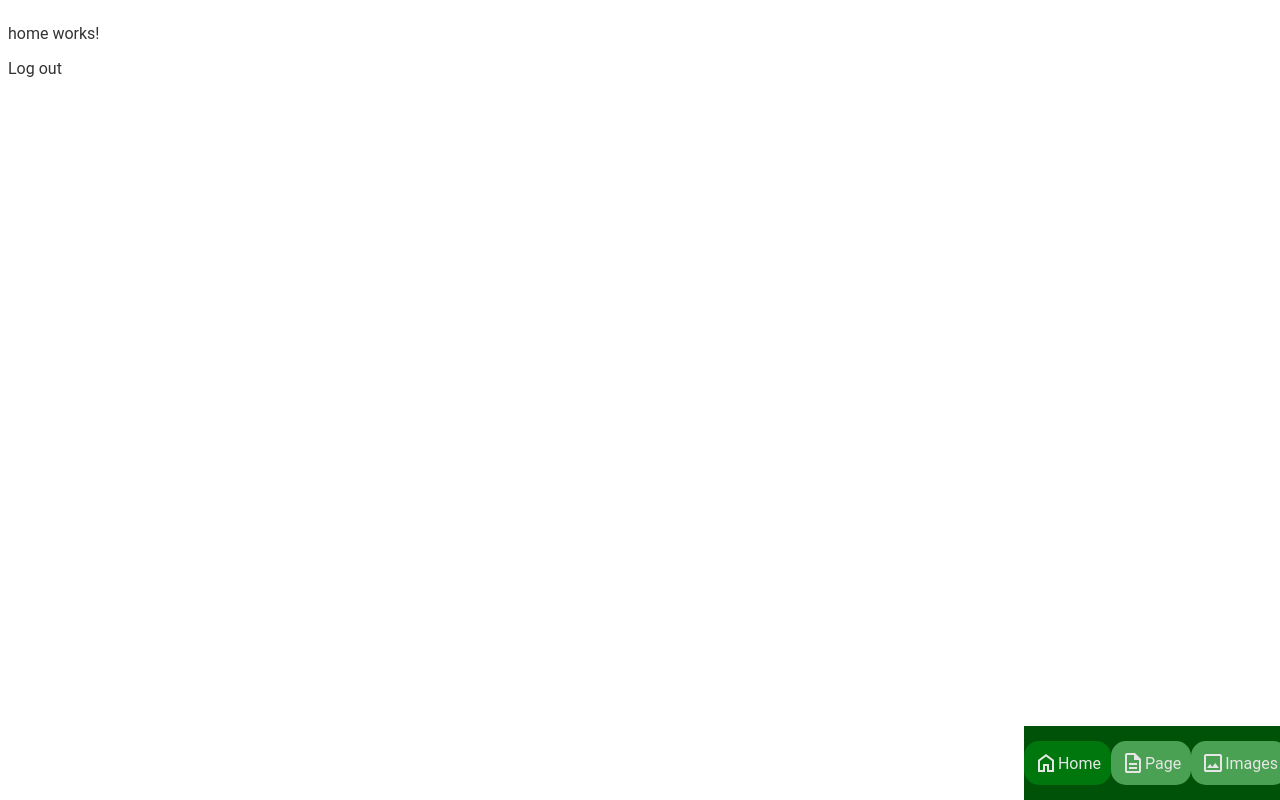
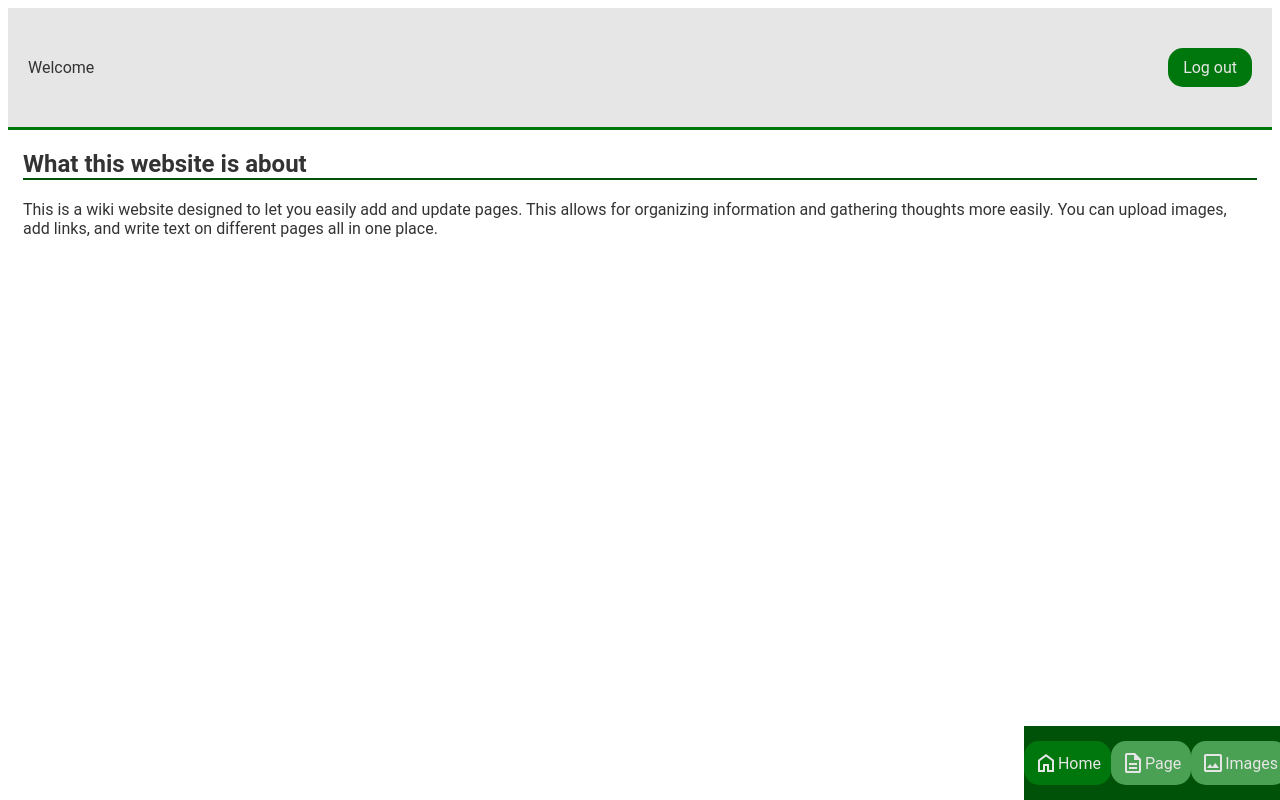
Before and after one commit to AndersonBillss/Wiki-Website, an Angular app in the folder client/: page /home in a window 1280 px wide. Built offline with nearby package versions, Linux system fonts and the light colour scheme; no server answers.

Commit message:
made functionality for getting user info

```diff
--- a/client/src/app/home/home.component.css
+++ b/client/src/app/home/home.component.css
@@ -0,0 +1,42 @@
+.top{
+    display: flex;
+    flex-wrap: wrap-reverse;
+    justify-content: space-between;
+    align-items: center;
+    padding: 10px 20px;
+    background-color: var(--background-dark);
+    border-bottom: 3px var(--primary-color) solid;
+}
+
+.userName{
+    padding: 0;
+    margin: 0;
+}
+
+.standard.button{
+    background-color: var(--primary-color);
+    color: var(--background-dark);
+    padding: 10px 15px;
+    border-radius: 15px;
+    justify-content: center;
+    align-items: center;
+    margin: 0 3px;
+}
+.logout.standard.button{
+    margin: 30px 0;
+}
+.example.standard.button{
+    padding: 0 7px 2px 7px;
+}
+.example.standard.button:hover{
+    filter: brightness(100%);
+    cursor: auto;
+}
+
+.main-body{
+    padding: 0 15px;
+}
+
+.subtitle{
+    border-bottom: 2px var(--primary-dark) solid;
+}
--- a/client/src/app/home/home.component.html
+++ b/client/src/app/home/home.component.html
@@ -1,2 +1,15 @@
-<p>home works!</p>
-<div class="standard button" (click)="logout()">Log out</div>
+<div class="top">
+    <div class="user title">
+        <div>Welcome</div>
+        <h1 class="userName">{{userName}}</h1>
+    </div>
+
+    <div class="logout standard button" (click)="logout()">Log out</div>
+</div>
+
+<div class="main-body">
+    <h2 class="subtitle">What this website is about</h2>
+    <p>
+        This is a wiki website designed to let you easily add and update pages. This allows for organizing information and gathering thoughts more easily. You can upload images, add links, and write text on different pages all in one place.
+    </p>
+</div>
--- a/client/src/app/home/home.component.ts
+++ b/client/src/app/home/home.component.ts
@@ -1,4 +1,5 @@
-import { Component } from '@angular/core';
+import { Component, OnInit } from '@angular/core';
+import { UserService } from '../services/user.service';
 import { Router } from '@angular/router';
 
 @Component({
@@ -8,9 +9,19 @@ import { Router } from '@angular/router';
   imports: [],
   styleUrl: './home.component.css'
 })
-export class HomeComponent {
+export class HomeComponent implements OnInit {
+  userName: string = ''
 
-  constructor(private router: Router){ }
+  constructor(
+    private router: Router,
+    private userService: UserService
+  ){ }
+
+  ngOnInit(): void {
+    this.userService.getUserInfo().subscribe((res: any) => {
+      this.userName = res.userName
+    })
+  }
 
 
   logout(){
--- a/client/src/app/login/login.component.css
+++ b/client/src/app/login/login.component.css
@@ -2,6 +2,9 @@
     display: flex;
     flex-direction: column;
     align-items: center;
+}
+.loginPage *{
+    text-align: center;
 }
 
 .subtitle{
--- a/client/src/app/page-default/page-default.component.html
+++ b/client/src/app/page-default/page-default.component.html
@@ -1,4 +1,4 @@
-<app-navbar [pageList]="pages"></app-navbar>
+<app-navbar [pageList]="pages" [pageSelectFunction]="navigateToPage.bind(this)"></app-navbar>
 <div class="pagelist-container" *ngIf="!isLoading">
     <div class="pagelist">
         <div
--- a/client/src/app/page-default/page-default.component.ts
+++ b/client/src/app/page-default/page-default.component.ts
@@ -5,6 +5,8 @@ import { NavbarComponent } from '../navbar/navbar.component';
 import { CommonModule } from '@angular/common';
 import { RouterModule } from '@angular/router';
 import { LoadingComponent } from '../loading/loading.component';
+
+import { Router } from '@angular/router';
 
 @Component({
   selector: 'app-page-default',
@@ -19,7 +21,10 @@ import { LoadingComponent } from '../loading/loading.component';
   styleUrl: './page-default.component.css'
 })
 export class PageDefaultComponent implements OnInit{
-  constructor(private pageContentService: PageContentsService){}
+  constructor(
+    private pageContentService: PageContentsService,
+    private router: Router
+  ){}
   pages: string[] | null = null
   isLoading: boolean = true;
 
@@ -30,4 +35,7 @@ export class PageDefaultComponent implements OnInit{
     })
   }
 
+  navigateToPage(pageName: any){
+    this.router.navigate([`/page/${pageName}`])
+  }
 }
--- a/client/src/app/page/elements/header/header.component.css
+++ b/client/src/app/page/elements/header/header.component.css
@@ -1,7 +1,7 @@
 h1{
     display: flex;
     text-align: left;
-    border-bottom: 1px var(--primary-dark) solid;
+    border-bottom: 2px var(--primary-dark) solid;
     margin: 0;
     padding: 5px;
     text-wrap: wrap;
--- /dev/null
+++ b/client/src/app/services/user.service.ts
@@ -0,0 +1,28 @@
+import { Injectable } from '@angular/core';
+import { HttpClient, HttpHeaders } from '@angular/common/http';
+
+import { environment } from '../../environments/environment';
+
+@Injectable({
+  providedIn: 'root'
+})
+export class UserService {
+  private apiUrl: string = environment.apiUrl
+  token: string | null = localStorage.getItem('token')
+  authHeaders: HttpHeaders;
+
+  constructor(private http: HttpClient) {
+    this.authHeaders = new HttpHeaders({
+      'Authorization': `Bearer ${this.token}`
+    });
+  }
+
+  getUserInfo(){
+    this.authHeaders = new HttpHeaders({
+      'Authorization': `Bearer ${localStorage.getItem("token")}`
+    });
+    const url: string = `${this.apiUrl}/api/getUserInfo`
+    const res = this.http.get<any>(url, {headers: this.authHeaders})
+    return res
+  }
+}
--- a/client/src/app/sign-up/sign-up.component.html
+++ b/client/src/app/sign-up/sign-up.component.html
@@ -1,8 +1,36 @@
 <div class="icon button" (click)="goBack()">
     <app-icon icon="back"></app-icon>
 </div>
-<div class="sign-up-page">
+
+<div
+*ngIf="!logInSuccess"
+class="sign-up-page"
+>
     <h2>Enter in your user name</h2>
     <app-search-box [(value)]="userName"></app-search-box>
     <div class="signUp button" (click)="signUp()">Sign Up</div>
 </div>
+
+<div
+*ngIf="logInSuccess"
+class="sign-up-page"
+>
+    <h2>You have successfully signed up, {{userName}}!</h2>
+    <div class="signUp button" routerLink="/login">Log into your new account!</div>
+
+</div>
+
+
+
+<div
+*ngIf="snackbar.msg"
+class="snackbar"
+ngClass="{{snackbar.hidden?'fade-out':'fade-in'}}
+{{snackbar.success?'success':'failure'}}"
+>
+    <div class="msg">
+        {{snackbar.msg}}
+    </div>
+    <div class="gradient">
+    </div>
+</div>
--- a/client/src/app/sign-up/sign-up.component.ts
+++ b/client/src/app/sign-up/sign-up.component.ts
@@ -1,21 +1,26 @@
 import { Component } from '@angular/core';
-import { Location } from '@angular/common';
+import { CommonModule, Location } from '@angular/common';
 import { IconComponent } from '../icon/icon.component';
 import { SearchBoxComponent } from '../navbar/search-box/search-box.component';
 import { AuthService } from '../services/auth.service';
+import { RouterModule } from '@angular/router';
 
 @Component({
   selector: 'app-sign-up',
   standalone: true,
   imports: [
     IconComponent,
-    SearchBoxComponent
+    SearchBoxComponent,
+    CommonModule,
+    RouterModule
   ],
   templateUrl: './sign-up.component.html',
   styleUrl: './sign-up.component.css'
 })
 export class SignUpComponent {
   userName: string = ''
+  snackbar: any = {success: true, msg: '', hidden: true}
+  logInSuccess: boolean = false
 
   constructor(
     private location: Location,
@@ -24,9 +29,23 @@ export class SignUpComponent {
 
 
   signUp(){
-    this.authService.signUp(this.userName).subscribe(data => {
-      console.log(data)
+    this.authService.signUp(this.userName).subscribe((data: any) => {
+      this.openSnackBar(data)
+      if(data.success){
+        this.logInSuccess = true
+      }
     })
+  }
+
+  openSnackBar(apiRes: any){
+    this.snackbar = {
+      success: apiRes.success,
+      msg: apiRes.msg,
+      hidden: false
+    }
+    setTimeout(() => {
+      this.snackbar.hidden = true
+    },3000)
   }
 
   goBack(){
```
Also changed, not shown: 2 other files (tests, documents, lock files or other folders).
